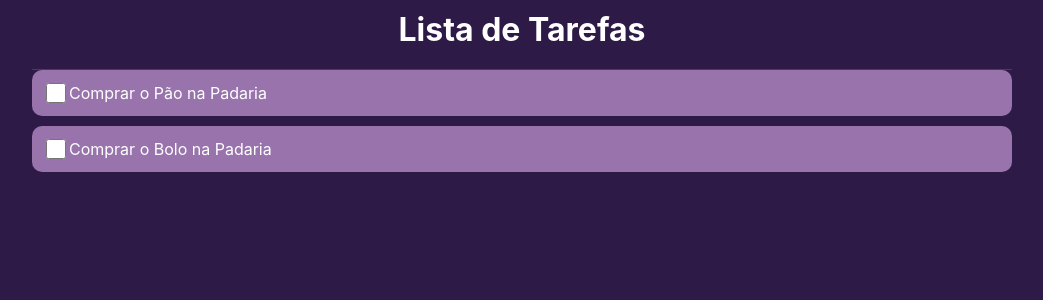
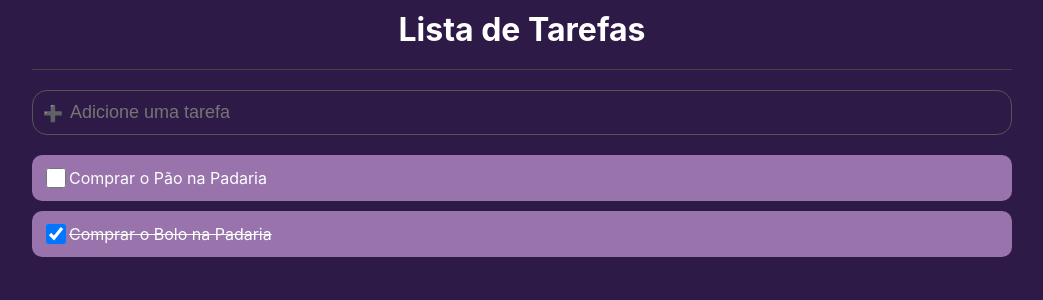
Before and after one commit to pedrogoncaalves/To-Do-List-with-React, a React (Create React App) app in the folder todo/: page / in a window 1280 px wide. Shown: the top 300 px of the page, without its empty margins (118-1161 px from the left). Built offline with nearby package versions, Linux system fonts and the light colour scheme.

Commit message:
adicionando funcionalidades

```diff
--- a/todo/src/App.tsx
+++ b/todo/src/App.tsx
@@ -6,14 +6,26 @@ import * as C from "./App.Styles";
 import { Item } from "./types/item"
 // Importando componentes
 import { ListItem } from "./components/ListItem"
-
+import { AddArea } from "./components/AddArea";
 
 // Criando lista de tarefas através do useState do React Hooks
 const App =  () => {
   const [list, setList] = useState<Item[]>([
     {id: 1, name: 'Comprar o Pão na Padaria', done: false},
-    {id: 2, name: 'Comprar o Bolo na Padaria', done: false}
+    {id: 2, name: 'Comprar o Bolo na Padaria', done: true}
   ]);
+
+  const handleAddTask = (taskName: string) => {
+    let newList = [...list]
+    newList.push({
+      id: list.length + 1,
+      name: taskName,
+      done: false,
+
+    })
+    setList(newList);
+
+  }
 
 
 
@@ -21,6 +33,9 @@ const App =  () => {
     <C.Container>
       <C.Area>
         <C.Header>Lista de Tarefas</C.Header>
+
+
+        <AddArea onEnter={handleAddTask}/>
 
 
 
--- /dev/null
+++ b/todo/src/components/AddArea/index.tsx
@@ -0,0 +1,40 @@
+import { useState, KeyboardEvent } from "react";
+import * as C from "./styles";
+
+
+type Props  = {
+    onEnter: (taskName: string) => void
+}
+
+
+export const AddArea = ( {onEnter} : Props) => {
+
+    const [inputText, setInputText] = useState("")
+
+    const handleKeyUp = (e: KeyboardEvent) => {
+        if (e.code === 'Enter' && inputText !== ''){
+            onEnter(inputText);
+            setInputText('');
+
+
+        }
+    }
+
+
+    return(
+
+        <C.Container>
+            <div className="image">
+            ➕
+            </div>
+            <input type="text" placeholder="Adicione uma tarefa"
+            value={inputText}
+            onChange={e => setInputText(e.target.value)}
+            onKeyUp={handleKeyUp}/>
+
+
+        </C.Container>
+
+
+    );
+}
--- /dev/null
+++ b/todo/src/components/AddArea/styles.ts
@@ -0,0 +1,27 @@
+import styled from "styled-components";
+
+export const Container = styled.div`
+border: 1px solid #555;
+border-radius: 15px;
+padding: 10px;
+margin: 20px 0;
+display: flex;
+align-items: center;
+
+.image {
+    margin-right: 5px;
+
+}
+
+input {
+border: 0px;
+background: transparent;
+outline: 0;
+color: #FFF;
+font-size: 18px;
+flex: 1;
+
+}
+
+
+`
--- a/todo/src/components/ListItem/index.tsx
+++ b/todo/src/components/ListItem/index.tsx
@@ -1,5 +1,6 @@
 import * as C from './styles';
 import { Item } from '../../types/item';
+import { useState } from 'react';
 
 
 type Props = {
@@ -7,10 +8,19 @@ type Props = {
 }
 
 
+
 export const ListItem  = ({ item } : Props) => {
+    const [isChecked, setIsChecked] = useState(item.done)
+
+
+
     return (
-       <C.Container>
-        <input type="checkbox"/>
+       <C.Container done={isChecked}>
+        <input
+         type="checkbox" checked={isChecked}
+         onChange={e => setIsChecked(e.target.checked)}
+
+         />
         <label>{item.name}</label>
 
        </C.Container>
--- a/todo/src/components/ListItem/styles.ts
+++ b/todo/src/components/ListItem/styles.ts
@@ -1,7 +1,14 @@
 import styled from 'styled-components';
 
-export const Container = styled.div`
-display: flex;
+
+
+type ContainerProps = {
+    done: boolean;
+}
+
+export const Container = styled.div(({done} : ContainerProps) => (
+
+    `display: flex;
     background-color: #9873AC;
     padding: 10px;
     border-radius: 10px;
@@ -17,6 +24,8 @@ input {
 
     label {
         color: #FFFFFF;
+        text-decoration: ${done ? 'line-through' : 'initial'};
     }
 
     `
+));
--- a/todo/src/index.tsx
+++ b/todo/src/index.tsx
@@ -2,7 +2,7 @@ import React from 'react';
 import ReactDOM from 'react-dom/client';
 import './index.css';
 import App from './App';
-import reportWebVitals from './reportWebVitals';
+
 
 const root = ReactDOM.createRoot(
   document.getElementById('root') as HTMLElement
@@ -12,8 +12,3 @@ root.render(
     <App />
   </React.StrictMode>
 );
-
-// If you want to start measuring performance in your app, pass a function
-// to log results (for example: reportWebVitals(console.log))
-// or send to an analytics endpoint. Learn more: https://bit.ly/CRA-vitals
-reportWebVitals();
--- a/todo/src/reportWebVitals.ts
+++ /dev/null
@@ -1,15 +0,0 @@
-import { ReportHandler } from 'web-vitals';
-
-const reportWebVitals = (onPerfEntry?: ReportHandler) => {
-  if (onPerfEntry && onPerfEntry instanceof Function) {
-    import('web-vitals').then(({ getCLS, getFID, getFCP, getLCP, getTTFB }) => {
-      getCLS(onPerfEntry);
-      getFID(onPerfEntry);
-      getFCP(onPerfEntry);
-      getLCP(onPerfEntry);
-      getTTFB(onPerfEntry);
-    });
-  }
-};
-
-export default reportWebVitals;
```
Also changed, not shown: todo/src/setupTests.ts (deleted, +0 -5 lines), todo/src/logo.svg (deleted). Lines whose indentation alone changed are shown as unchanged.
